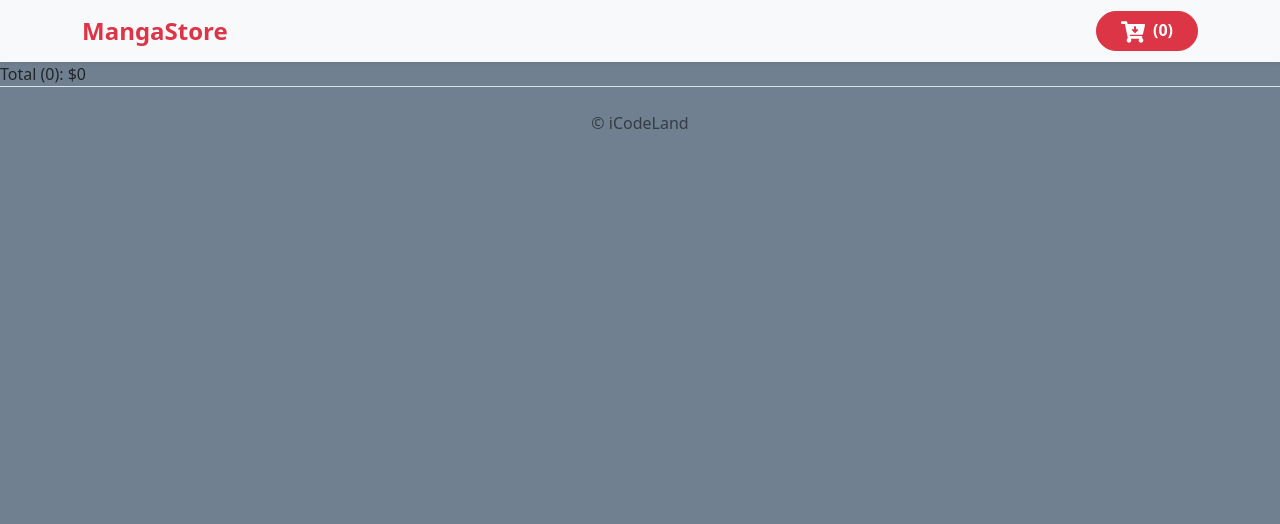
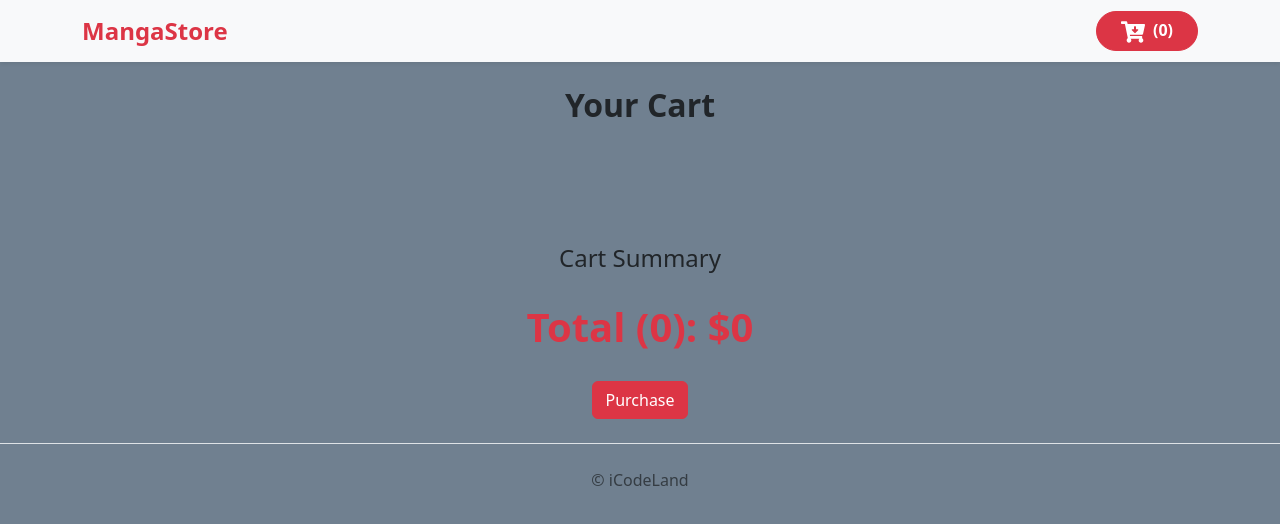
Before and after one commit to craigdev937/mangastore1, a React (Vite) app: page /cart in a window 1280 px wide. Shown: the top 524 px of the page. Built offline with nearby package versions, Linux system fonts and the light colour scheme.

Commit message:
Created the CartItems page.  Updated Cart and Home pages.

```diff
--- /dev/null
+++ b/src/components/CartItem.tsx
@@ -0,0 +1,29 @@
+import React from "react";
+import { FaMinus, FaPlus, FaTrashAlt } from "react-icons/fa";
+import { IMan } from "../models/Interfaces";
+
+type CAR = {
+    manga: IMan
+};
+
+export const CartItem = ({manga}: CAR) => {
+    return (
+        <React.Fragment>
+            <section key={manga.id} className="py-5">
+                <img className="w-25" src={manga.imgUrl} alt={manga.title} />
+                <h3 className="text-muted fs-4 my-4">{manga.title}</h3>
+                <h1 className="fs-2 my-2">{manga.price}</h1>
+                <h4 className="fs-2 my-2">{manga.quantity}</h4>
+                <button className="btn btn-outline-danger me-2">
+                    <FaMinus />
+                </button>
+                <button className="btn btn-danger">
+                    <FaTrashAlt className="me-2" />Remove
+                </button>
+                <button className="btn btn-outline-danger ms-2">
+                    <FaPlus />
+                </button>
+            </section>
+        </React.Fragment>
+    );
+};
--- a/src/pages/Cart.tsx
+++ b/src/pages/Cart.tsx
@@ -1,5 +1,6 @@
 import React from "react";
 import { useAS } from "../global/Hooks";
+import { CartItem } from "../components/CartItem";
 
 export const Cart = () => {
     const { cartItems, quantity, total } =
@@ -7,17 +8,31 @@ export const Cart = () => {
 
     return (
         <React.Fragment>
-            <section>
-                <div>
+            <section className="container-lg py-4">
+                <div className="text-center">
+                    <h2 className="fw-bold mb-5">Your Cart</h2>
+                </div>
+                <aside
+                    className="row text-center
+                        justify-content-center">
                     {cartItems.map((manga) => (
-                        <aside key={manga.id}>
-                            <h3>{manga.title}</h3>
-                            <h1>{manga.price}</h1>
-                        </aside>
+                        <CartItem
+                            key={manga.id}
+                            manga={manga}
+                        />
                     ))}
-                </div>
-                <aside>
-                    <span>Total ({quantity}): ${total}</span>
+                </aside>
+                <aside className="text-center pt-5">
+                    <h2 className="fs-4 my-4">Cart Summary</h2>
+                    <div className="text-danger fs-1 fw-bold">
+                        <span>Total ({quantity}): ${total}</span>
+                    </div>
+                    <button className="btn
+                        btn-danger
+                        text-decoration-none
+                        mt-4"
+                        >Purchase
+                    </button>
                 </aside>
             </section>
         </React.Fragment>
--- a/src/pages/Home.tsx
+++ b/src/pages/Home.tsx
@@ -98,7 +98,11 @@ export const Home = () => {
                     </li>
                     <li className="dropdown-item">
                         <div className="form-check">
-                            <label htmlFor="z-a" className="form-check-label">Z-A</label>
+                            <label
+                                htmlFor="z-a"
+                                className="form-check-label"
+                                >Z-A
+                            </label>
                             <input
                                 className="form-check-input"
                                 type="radio"
```
